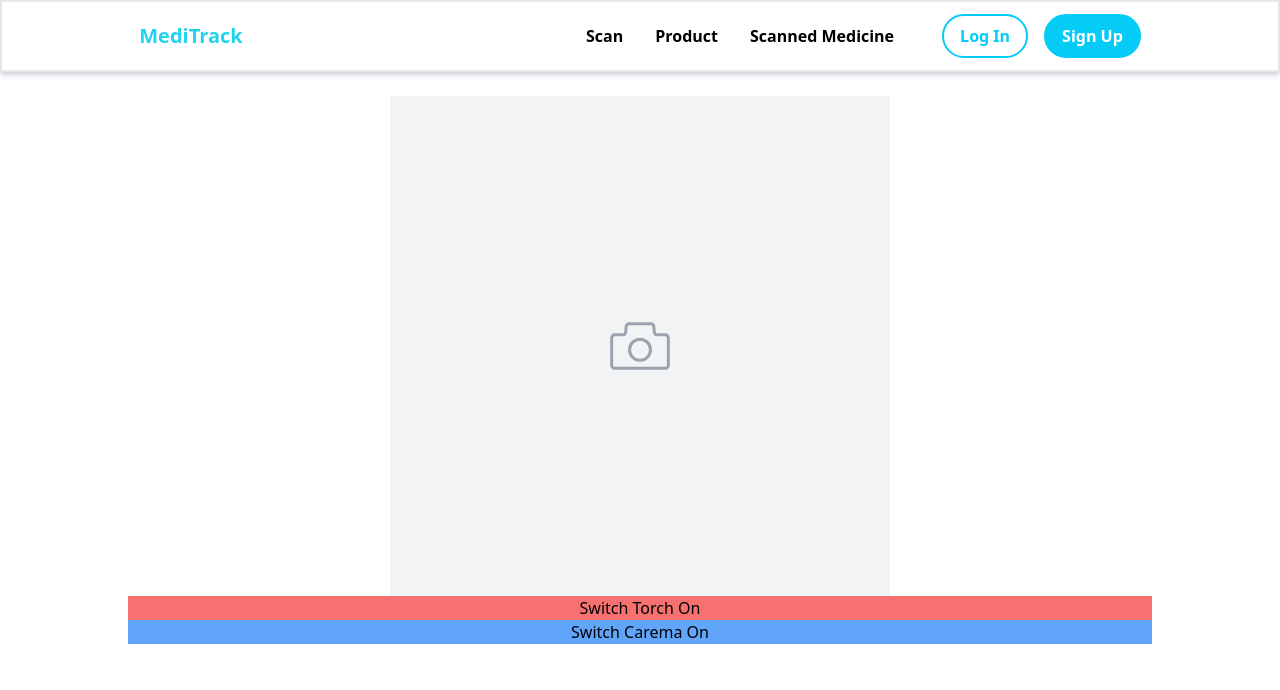
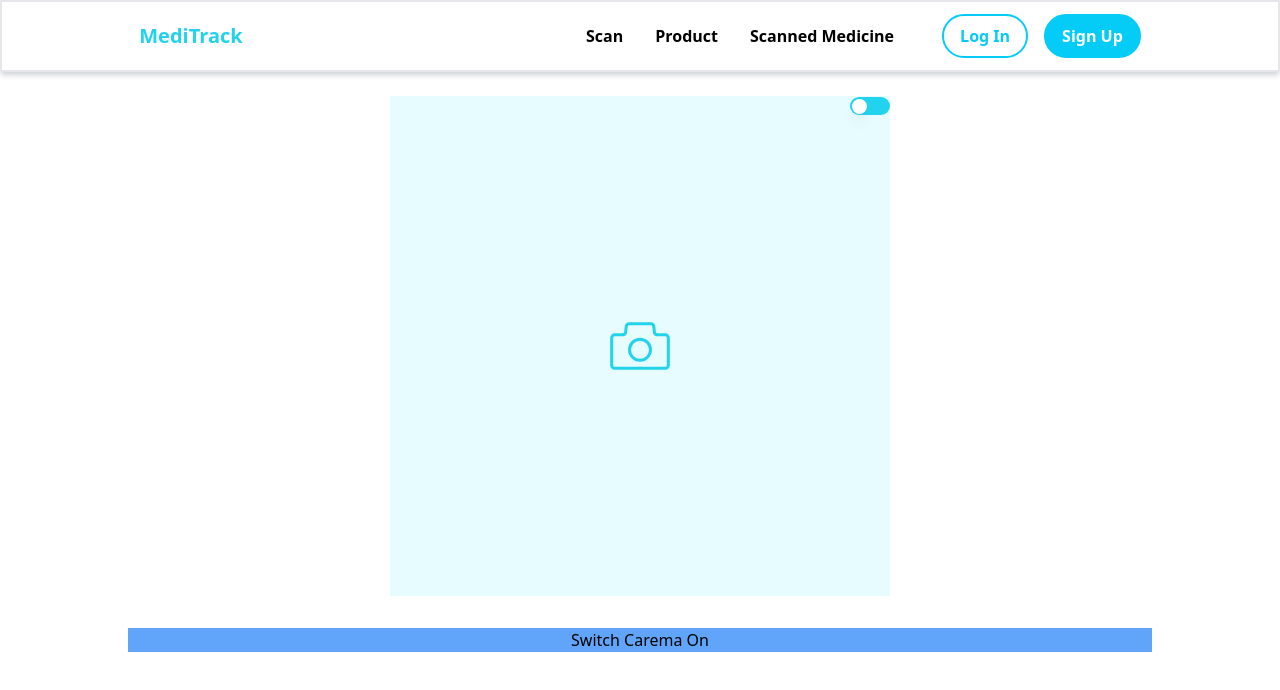
Before and after one commit to Medi-Track/MediTrack, a React (Create React App) app in the folder client/: page /scan in a window 1280 px wide. Shown: the top 690 px of the page. Built offline with nearby package versions, Linux system fonts and the light colour scheme.

Commit message:
improving scan page

```diff
--- a/client/src/Layout/Navbar.tsx
+++ b/client/src/Layout/Navbar.tsx
@@ -12,7 +12,7 @@ const Navbar = () => {
 
 	return (
 		<React.Fragment>
-			<nav className="fixed top-0 left-0 z-50 w-full p-4 bg-white border-2 shadow-md md:p-3 shadow-gray-300">
+			<nav className="fixed top-0 left-0  w-full p-4 bg-white border-2 shadow-md md:p-3 shadow-gray-300">
 				<div className="w-11/12 md:w-[85%]  lg:w-4/5 mx-auto max-w-[1440px] flex justify-between items-center">
 					<div className="logo">
 						<h1 className="text-xl font-bold">
--- a/client/src/components/CodeScanner.tsx
+++ b/client/src/components/CodeScanner.tsx
@@ -1,15 +1,17 @@
 import React, { useEffect, useState } from "react";
 import BarcodeScannerComponent from "react-qr-barcode-scanner";
 import axios from "axios";
+import { Switch } from "@headlessui/react";
 //redux
 import { useDispatch, useSelector } from "react-redux";
 import { RootState } from "../redux/store";
 import { addProduct } from "../redux/slice/productSlice";
-import { Product } from "../types";
 import BarcodeScanner from "./molecules/BarcodeScanner";
 
 import { CiCamera } from "react-icons/ci";
 import ProductsModal from "./ProductsModal";
+
+import { Product } from "../types";
 
 function CodeScanner() {
 	const products = useSelector((state: RootState) => state.product.items);
@@ -19,15 +21,14 @@ function CodeScanner() {
 
 	const [torchOn, setTorchOn] = useState(false);
 	const [show, setShow] = useState(false);
-
+	const [enabled, setEnabled] = useState(false);
 	const [showProductModal, setShowProductModal] = useState<boolean>(false);
 
 	useEffect(() => {
 		if (!products) {
 			console.log("products", products);
 		}
-		console.log("data in use effect", data);
-	}, [data]);
+	}, []);
 
 	const handleSubmit = () => {
 		console.log(input);
@@ -55,7 +56,7 @@ function CodeScanner() {
 	return (
 		<>
 			<div className=" flex flex-col">
-				<div className="flex mx-auto   bg-gray-200 bg-opacity-50 justify-center  w-full max-w-[500px] h-[500px] items-center">
+				<div className="flex mx-auto  relative bg-cyan-100 bg-opacity-50 justify-center  w-full max-w-[500px] h-[500px] items-center">
 					{show ? (
 						<BarcodeScannerComponent
 							delay={1000}
@@ -77,28 +78,33 @@ function CodeScanner() {
 					) : (
 						<div className="">
 							<span
-								className=" cursor-pointer "
+								className=" cursor-pointer text-cyan-400 hover:to-cyan-700 "
 								onClick={() => setShow(!show)}
 							>
-								<CiCamera className="text-7xl text-gray-400 hover:to-gray-700" />
+								<CiCamera className="text-7xl " />
 							</span>
 						</div>
 					)}
 
-					{show && (
-						<div
-							onClick={() => setShow(false)}
-							className="absolute top-1 right-1 "
+					{
+						<div className="absolute top-0 right-0">
+							<Switch
+								checked={show}
+								onChange={setShow}
+								className={`${show ? "bg-cyan-700" : "bg-cyan-400"}
+          relative inline-flex h-[18px] w-[40px] shrink-0  cursor-pointer rounded-full border-2 border-transparent transition-colors duration-200 ease-in-out focus:outline-none focus-visible:ring-2  focus-visible:ring-white focus-visible:ring-opacity-75`}
 							>
+								<span className="sr-only">Use setting</span>
 								<span
-								className="bg-red-600 text-white p-2 rounded text-lg cursor-pointer
-
-						"
-							>
-								Switch Carema OFF
-							</span>
+									aria-hidden="true"
+									className={`${
+										show ? "translate-x-[23px]" : "translate-x-0"
+									}
+            pointer-events-none inline-block h-[15px] w-[15px] transform rounded-full bg-white shadow-lg ring-0 transition duration-200 ease-in-out`}
+								/>
+							</Switch>
 						</div>
-					)}
+					}
 				</div>
 				{/* {show && <BarcodeScanner onResult={onDetect} />} */}
 
@@ -108,15 +114,25 @@ function CodeScanner() {
 					</p>
 				)}
 
+				<div
+					className="mt-8 w-full
+				"
+				>
+					{show && (
 						<button
-					className="  bg-red-400 "
+							className=" w-full bg-red-400 "
 							onClick={() => setTorchOn(!torchOn)}
 						>
 							Switch Torch {torchOn ? "Off" : "On"}
 						</button>
-				<button className="bg-blue-400" onClick={() => setShow(!show)}>
+					)}
+					<button
+						className=" w-full bg-blue-400"
+						onClick={() => setShow(!show)}
+					>
 						Switch Carema {show ? "Off" : "On"}
 					</button>
+				</div>
 			</div>
 			<ProductsModal
 				isOpen={showProductModal}
--- a/client/src/components/molecules/Item.tsx
+++ b/client/src/components/molecules/Item.tsx
@@ -34,7 +34,7 @@ const Item = ({ item, singleItem }: any) => {
 				</span>
 			</div>
 			<div className="text-right">₹{item.price}</div>
-			<button className="rounded m-l-6 p-1 bg-cyan-400 hover:bg-zinc-900 hover:text-cyan-400">
+			<button className="rounded m-l-6 p-1 cursor-default bg-cyan-400 hover:text-cyan-400">
 				₹{item.stock * item.price}
 			</button>
 		</li>
--- a/client/src/pages/Scan.tsx
+++ b/client/src/pages/Scan.tsx
@@ -15,17 +15,20 @@ const Home = () => {
 	const dispatch = useDispatch();
 	const getProducts = async () => {
 		try {
-			const { data } = await axios.get(`http://localhost:${process.env.REACT_APP_PORT}/api/product`);
+			const { data } = await axios.get(
+				`http://localhost:${process.env.REACT_APP_PORT}/api/product`
+			);
 			dispatch(addProduct(data));
 		} catch (err) {
 			console.log(err);
 		}
 	};
 	useEffect(() => {
-		if (!products) {
+		if (products.length == 0) {
 			getProducts();
 		}
 	}, []);
+
 	return (
 		<div>
 			<CodeScanner />
```
Also changed, not shown: 1 other file (tests, documents, lock files or other folders). Lines whose indentation alone changed are shown as unchanged.
